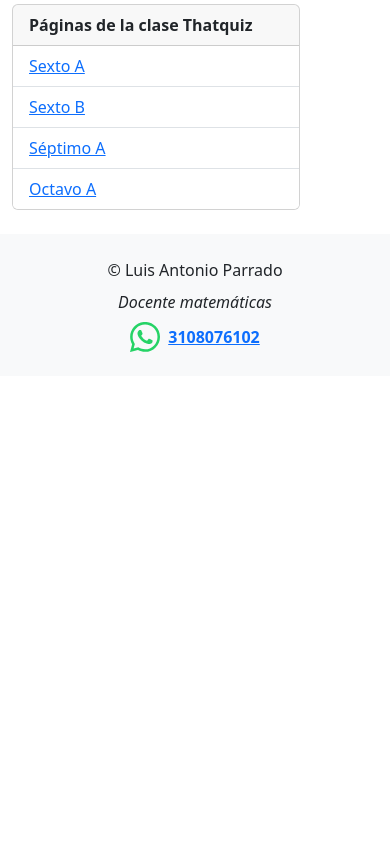
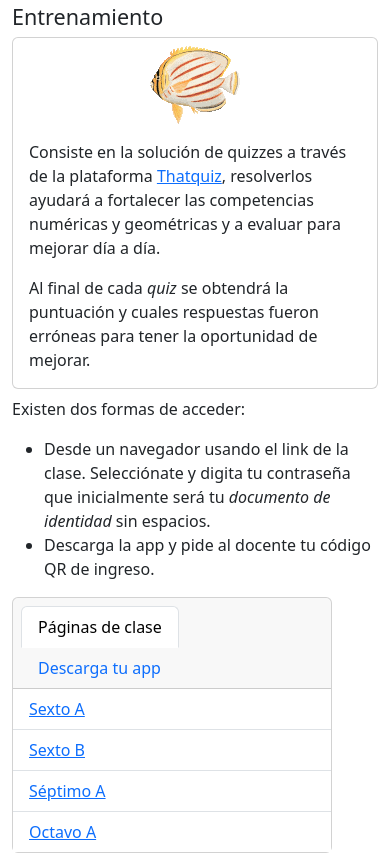
Before and after one commit to colegiopuente/math, a plain HTML site: page index.html in a window 390 px wide. Shown: the part 496-1353 px from the top of the page. Before the commit the page ends 872 px from the top, so only its background shows below. Drawn offline with nearby package versions, Linux system fonts and the light colour scheme.

Commit message:
Add download links + instructions

```diff
--- a/index.html
+++ b/index.html
@@ -28,21 +28,51 @@
         <h1 class="text-primary">¡Bienvenidos!</h1>
         <h2 class="my-4 display-5">Colegio Técnico Comercial Puente</h2>
 
-        <div class="row">
         <div class="card">
           <div class="card-body">
             <p class="card-text">En este espacio compartiremos algunos recursos y actividades para desarrollar en la asignatura de Matemáticas para el año lectivo 2024, está dirigido a mis estudiantes de la <span class="fw-semibold">Institución Educativa Departamental Rural Colegio Técnico Comercial de Puente Quetame</span>.</p>
           </div>
         </div>
-        </div>
 
         <h3 class="my-4">MATEMÁTICAS 2024</h3>
 
-        <div class="card" style="width: 18rem;">
-          <div class="card-header fw-bolder">
-            Páginas de la clase Thatquiz
+        <h4 id="entrenamiento">Entrenamiento</h4>
+
+        <div class="card mb-2">
+          <div class="row g-0">
+            <div class="col-sm-4 col-md-3 col-lg-2 col-xl-1 d-flex mt-2 mt-sm-0">
+              <img src="assets/thatquiz-logo.png" class="m-auto d-block" alt="Thatquiz-logo">
             </div>
-          <ul class="list-group list-group-flush">
+            <div class="col-sm-8 col-md-9 col-lg-10 col-xl-11">
+              <div class="card-body">
+                <p class="card-text">Consiste en la solución de quizzes a través de la plataforma <a href="https://www.thatquiz.org/es">Thatquiz</a>, resolverlos ayudará a fortalecer las competencias numéricas y geométricas y a evaluar para mejorar día a día.</p>
+                <p class="card-text">Al final de cada <span class="fst-italic">quiz</span> se obtendrá la puntuación y cuales respuestas fueron erróneas para tener la oportunidad de mejorar.</p>
+              </div>
+            </div>
+          </div>
+        </div>
+
+        <p>Existen dos formas de acceder:</p>
+        <ul>
+          <li>Desde un navegador usando el link de la clase. Selecciónate y digita tu contraseña que inicialmente será tu <span class="fst-italic">documento de identidad</span> sin espacios.</li>
+          <li>Descarga la app y pide al docente tu código QR de ingreso.</li>
+        </ul>
+
+        <div class="card" style="width: 20rem;">
+          <div class="card-header">
+            <ul class="nav nav-tabs card-header-tabs" role="tablist">
+              <li class="nav-item" role="presentation">
+                <button class="nav-link active" id="class-pages" data-bs-toggle="tab" data-bs-target="#class-pages-pane" role="tab" aria-controls="class-pages-pane" aria-selected="true">Páginas de clase</button>
+              </li>
+              <li class="nav-item" role="presentation">
+                <button class="nav-link" id="download-links" data-bs-toggle="tab" data-bs-target="#download-links-pane" role="tab" aria-controls="download-links-pane" aria-selected="false">Descarga tu app</button>
+              </li>
+            </ul>
+          </div>
+
+          <div class="tab-content">
+            <!-- Páginas de la clase -->
+            <ul class="list-group list-group-flush tab-pane fade show active" id="class-pages-pane" role="tabpanel" aria-labelledby="class-pages" tabindex="0">
               <li class="list-group-item">
                 <a href="https://www.thatquiz.org/es/classpage?01c0347bdef9e51">Sexto A</a>
               </li>
@@ -56,6 +86,26 @@
                 <a href="https://www.thatquiz.org/es/classpage?01c3458abcf9e52">Octavo A</a>
               </li>
             </ul>
+
+            <!-- Links de descarga de la app-->
+            <div class="card-body tab-pane fade" id="download-links-pane" role="tabpanel" aria-labelledby="download-links" tabindex="0">
+              <div class="row gap-2">
+                <div class="col">
+                  <a href="https://play.google.com/store/apps/details?id=org.thatquiz.tqmobclient">
+                    <div>Tengo android</div>
+                    <img class="img-fluid" src="assets/google-play-icon.png" alt="Google Play Store">
+                  </a>
+                </div>
+
+                <div class="col">
+                  <a href="https://itunes.apple.com/us/app/thatquiz/id1183992776?ls=1&mt=8">
+                    <div>Tengo iPhone</div>
+                    <img class="img-fluid" src="assets/apple-store-icon.png" alt="Apple Store">
+                  </a>
+                </div>
+              </div>
+            </div>
+          </div>
         </div>
       </main>
 
```
Also changed, not shown: assets/apple-store-icon.png (added), assets/google-play-icon.png (added), assets/thatquiz-logo.png (added). Lines whose indentation alone changed are shown as unchanged.
